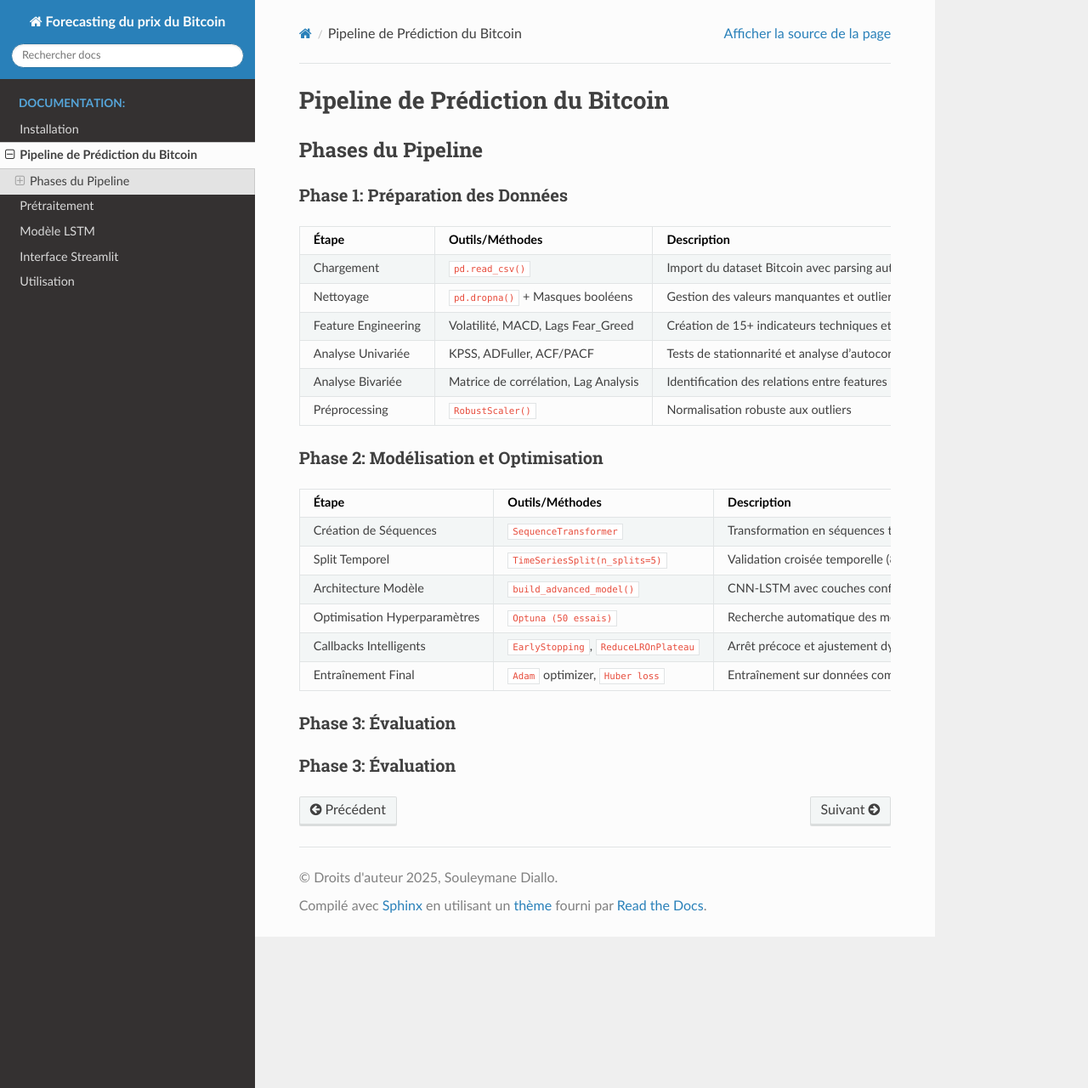
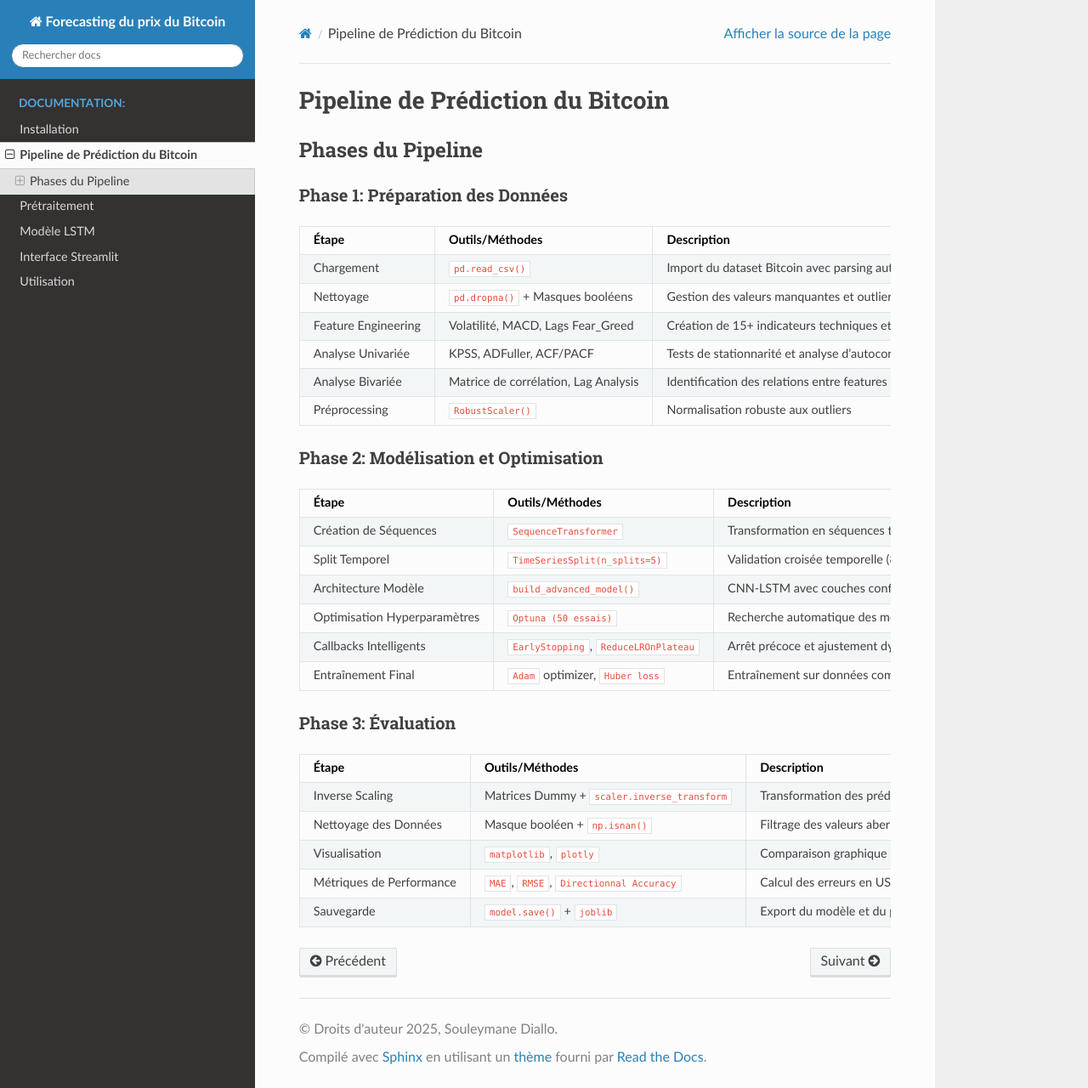
Before and after one commit to SouleymaneDiallo04/Forecasting-du-prix-du-Bitcoin, a Sphinx documentation site: the page built from docs/source/pipeline.rst, in a window 1280 px wide and 1280 px high. Shown: the whole window at 85% size. Built offline with Sphinx 7.4.7 and the Read the Docs theme 3.1.0, drawn with Linux system fonts in a browser that asks for light colours; pages that are not in the unit, such as notebooks, are missing from menus; some of the changed lines change nothing that is shown.

Commit message:
Update pipeline.rst

```diff
--- a/docs/source/pipeline.rst
+++ b/docs/source/pipeline.rst
@@ -87,32 +87,5 @@
      - ``MAE``, ``RMSE``, ``Directionnal Accuracy``
      - Calcul des erreurs en USD et précision directionnelle
    * - Sauvegarde
-    * - ``model.save()`` + ``joblib``
-      - Export du modèle et du pipeline de préprocessing
-
-
-Phase 3: Évaluation
-^^^^^^^^^^^^^^^^^^^
-
-.. list-table::
-   :header-rows: 1
-   :widths: 20 30 50
-
-   * - Étape
-     - Outils/Méthodes
-     - Description
-   * - Inverse Scaling
-     - Matrices Dummy + ``scaler.inverse_transform``
-     - Transformation des prédictions en USD
-   * - Nettoyage des Données
-     - Masque booléen + ``np.isnan()``
-     - Filtrage des valeurs aberrantes et NaN
-   * - Visualisation
-     - ``matplotlib``, ``plotly``
-     - Comparaison graphique prix réel vs prédictions (données nettoyées)
-   * - Métriques de Performance
-     - ``MAE``, ``RMSE``, ``Directionnal Accuracy``
-     - Calcul des erreurs en USD et précision directionnelle
-   * - Sauvegarde
-    * - ``model.save()`` + ``joblib``
-      - Export du modèle et du pipeline de préprocessing
+     - ``model.save()`` + ``joblib``
+     - Export du modèle et du pipeline de préprocessing
```
